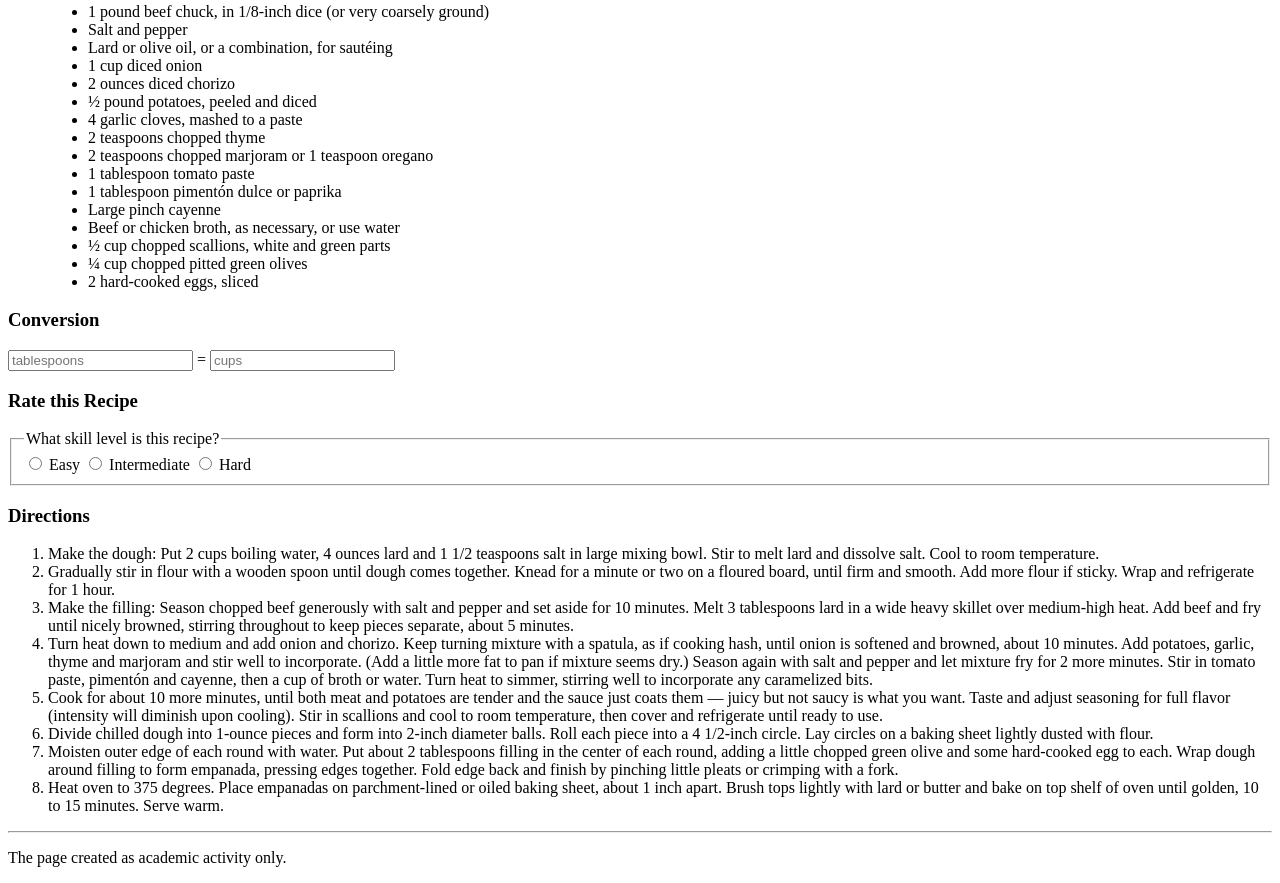
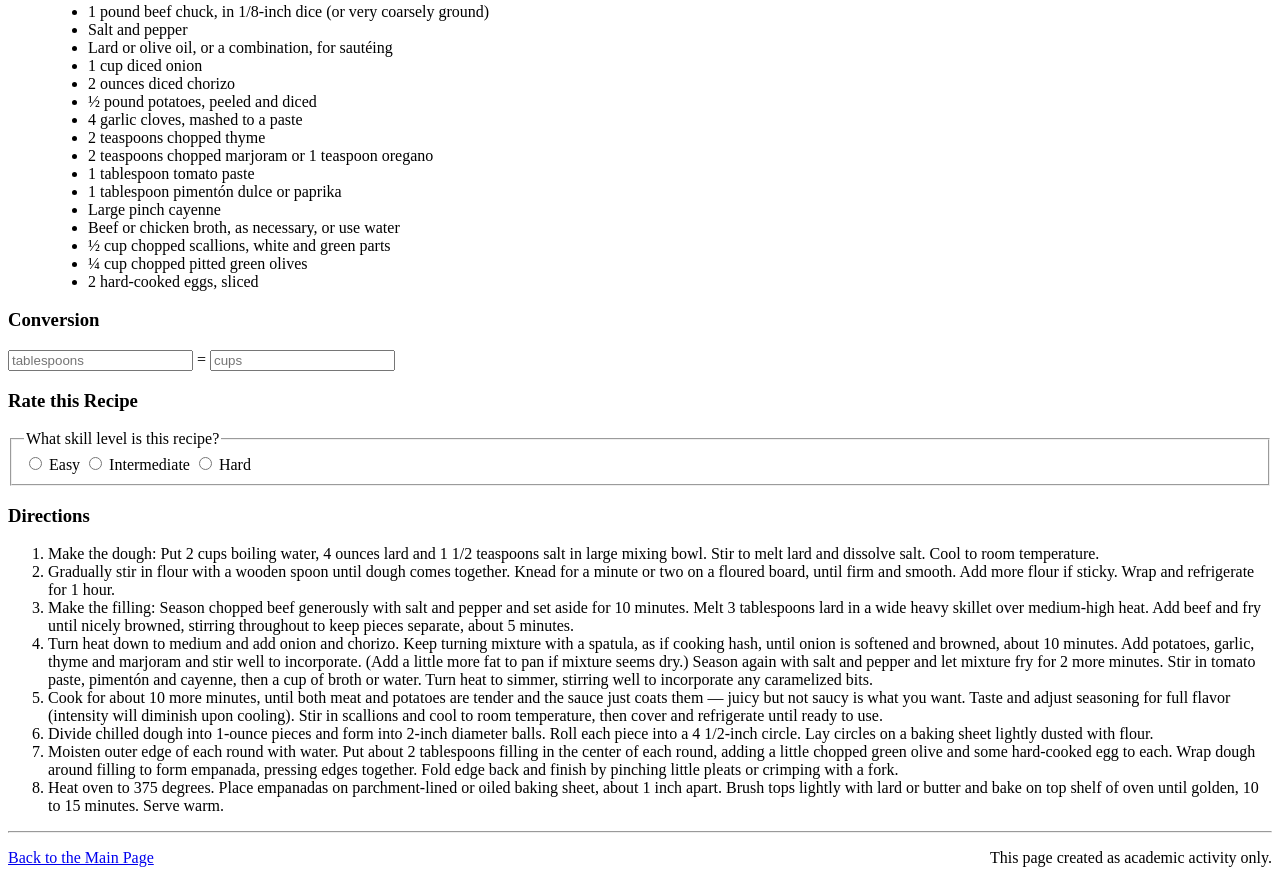
Before and after one commit to ThariqZ/Recipe-Site, a plain HTML site: page html/empanadas.html in a window 1280 px wide. Shown: the part 1076-1959 px from the top of the page. Drawn offline with Linux system fonts and the light colour scheme; files that its build step writes are made by us from their sources; files whose address does not match are found by name.

Commit message:
Added link to the main page

```diff
--- a/html/empanadas.html
+++ b/html/empanadas.html
@@ -89,7 +89,7 @@
     </ol>
   <script src="script.js"></script>
   <hr>
-  <p>The page created as academic activity only.</p>
+  <p><a href="../index.html">Back to the Main Page</a>  <span style="float:right;">This page created as academic activity only.</p></span>
 </body>
 
 </html>
```
